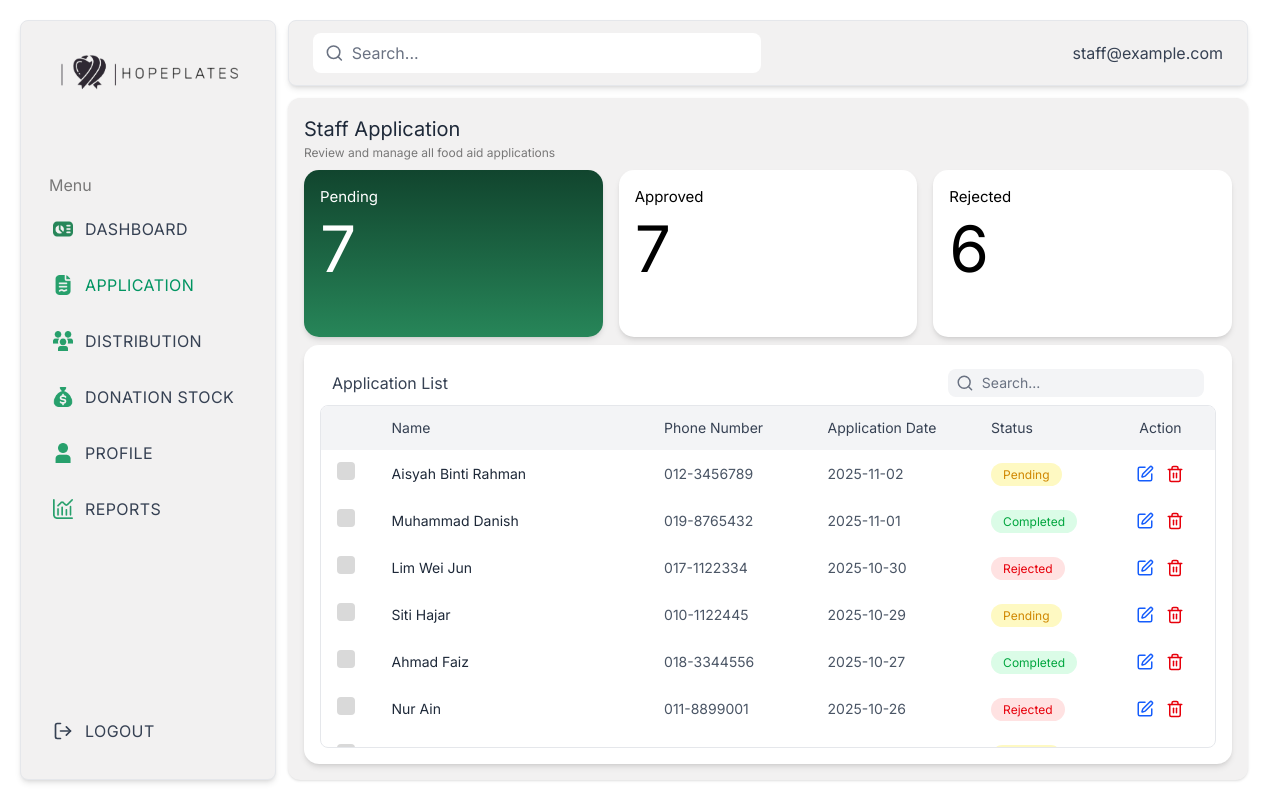
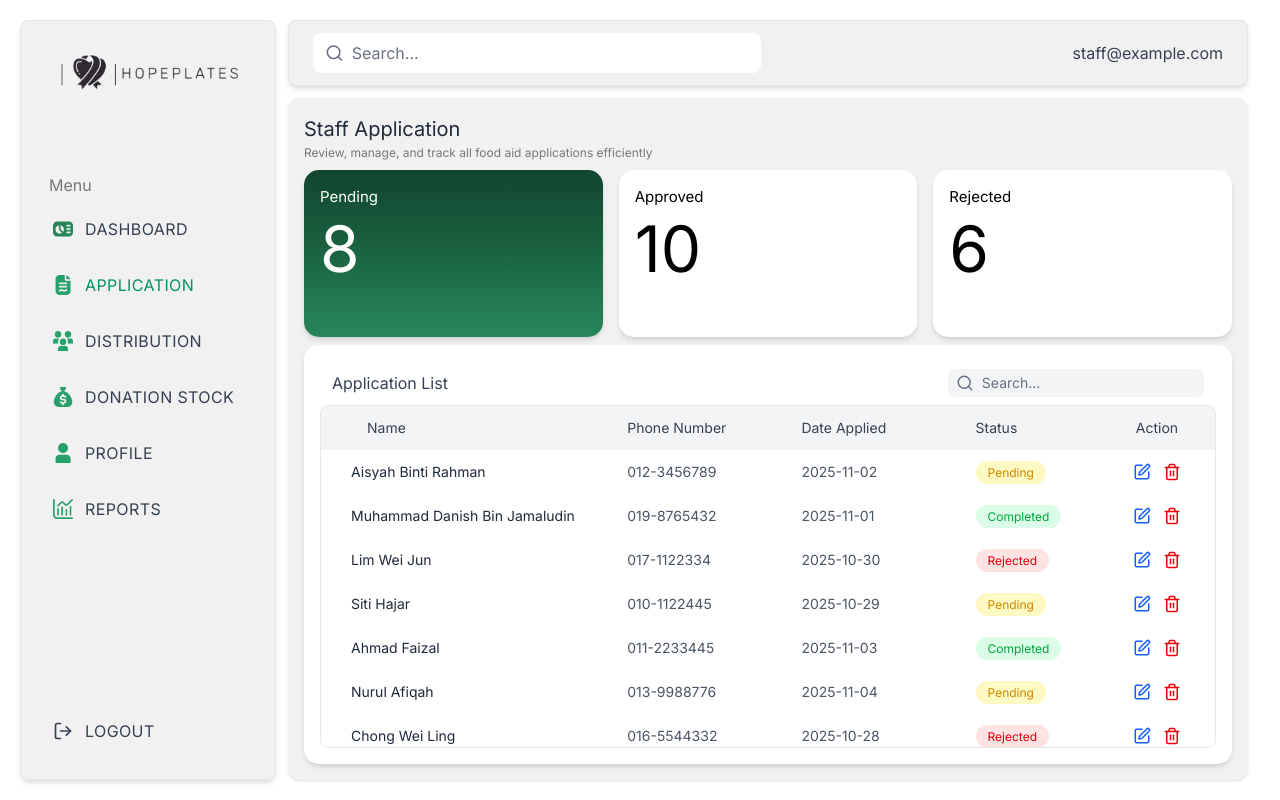
Before and after one commit to danishirwan2424/hopelates, a React (Vite) app: page /staff-application in a window 1280 px wide. Built offline with nearby package versions, Linux system fonts and the light colour scheme.

Commit message:
Update Staff Pages

```diff
--- a/src/pages/dataExample/UserExp.js
+++ b/src/pages/dataExample/UserExp.js
@@ -21,10 +21,11 @@ export const applications = [
     email: "aisyah@example.com",
     household: 5,
     score: 82,
+    package: "None",
   },
   {
     id: 2,
-    name: "Muhammad Danish",
+    name: "Muhammad Danish Bin Jamaludin",
     phone: "019-8765432",
     date: "2025-11-01",
     status: "Completed",
@@ -39,6 +40,7 @@ export const applications = [
     email: "danishirwaninfinite@gmail.com",
     household: 4,
     score: 75,
+    package: "Standard Pack",
   },
   {
     id: 3,
@@ -57,6 +59,7 @@ export const applications = [
     email: "weijun@example.com",
     household: 3,
     score: 42,
+    package: "Basic Pack",
   },
   {
     id: 4,
@@ -75,295 +78,388 @@ export const applications = [
     email: "sitihajar@example.com",
     household: 6,
     score: 91,
+    package: "Premium Pack",
   },
   {
   id: 5,
-    name: "Ahmad Faiz",
-    phone: "018-3344556",
-    date: "2025-10-27",
+  name: "Ahmad Faizal",
+  phone: "011-2233445",
+  date: "2025-11-03",
   status: "Completed",
-    ic: "960521-01-4422",
-    dob: "21/05/1996",
-    address: "5, Jalan Tanjung",
+  ic: "950617-01-3345",
+  dob: "17/06/1995",
+  address: "33, Jalan Merdeka",
+  city: "Kuala Lumpur",
+  state: "Wilayah Persekutuan",
+  postcode: "50000",
+  occupation: "Teacher",
+  salary: 2800,
+  email: "ahmadfaizal@example.com",
+  household: 4,
+  score: 88,
+  package: "Standard Pack",
+},
+{
+  id: 6,
+  name: "Nurul Afiqah",
+  phone: "013-9988776",
+  date: "2025-11-04",
+  status: "Pending",
+  ic: "990502-07-5567",
+  dob: "02/05/1999",
+  address: "77, Jalan Setiawangsa",
+  city: "Kuala Lumpur",
+  state: "Wilayah Persekutuan",
+  postcode: "54200",
+  occupation: "Nurse",
+  salary: 2200,
+  email: "nurulafiqah@example.com",
+  household: 5,
+  score: 79,
+  package: "Premium Pack",
+},
+{
+  id: 7,
+  name: "Chong Wei Ling",
+  phone: "016-5544332",
+  date: "2025-10-28",
+  status: "Rejected",
+  ic: "960809-04-2231",
+  dob: "09/08/1996",
+  address: "15, Jalan Taman Maju",
   city: "Johor Bahru",
   state: "Johor",
   postcode: "81100",
-    occupation: "Driver",
-    salary: 1800,
-    email: "faiz@example.com",
-    household: 4,
-    score: 77,
-  },
-  {
-    id: 6,
-    name: "Nur Ain",
-    phone: "011-8899001",
-    date: "2025-10-26",
-    status: "Rejected",
-    ic: "950402-07-5511",
-    dob: "02/04/1995",
-    address: "32, Jalan Permai",
-    city: "Kuantan",
-    state: "Pahang",
-    postcode: "25050",
-    occupation: "Factory Worker",
-    salary: 2500,
-    email: "ain@example.com",
+  occupation: "Engineer",
+  salary: 3500,
+  email: "chongwei@example.com",
   household: 3,
-    score: 58,
-  },
-  {
-    id: 7,
-    name: "Ali Hamzah",
-    phone: "012-2233445",
-    date: "2025-10-25",
-    status: "Pending",
-    ic: "930101-08-1122",
-    dob: "01/01/1993",
-    address: "9, Kampung Sungai",
-    city: "Kota Bharu",
-    state: "Kelantan",
-    postcode: "15050",
-    occupation: "Fisherman",
-    salary: 1200,
-    email: "alihamzah@example.com",
-    household: 7,
-    score: 89,
+  score: 45,
+  package: "Basic Pack",
 },
 {
   id: 8,
-    name: "Farah Zain",
-    phone: "017-6677889",
-    date: "2025-10-24",
+  name: "Aina Sofea",
+  phone: "019-7766554",
+  date: "2025-10-27",
   status: "Completed",
-    ic: "990914-01-2344",
-    dob: "14/09/1999",
-    address: "55, Jalan Mawar",
+  ic: "970423-08-1122",
+  dob: "23/04/1997",
+  address: "50, Jalan Damai",
   city: "Seremban",
   state: "Negeri Sembilan",
-    postcode: "70200",
-    occupation: "Admin Assistant",
-    salary: 2000,
-    email: "farah@example.com",
+  postcode: "70000",
+  occupation: "Accountant",
+  salary: 3000,
+  email: "ainasofea@example.com",
   household: 4,
-    score: 72,
+  score: 85,
+  package: "Standard Pack",
 },
 {
   id: 9,
-    name: "Hafiz Roslan",
-    phone: "019-4455667",
-    date: "2025-10-23",
+  name: "Hafiz Hakim",
+  phone: "014-3344556",
+  date: "2025-11-05",
   status: "Pending",
-    ic: "970715-05-3322",
+  ic: "980212-09-6677",
+  dob: "12/02/1998",
+  address: "12, Jalan Bukit Tinggi",
+  city: "Kota Kinabalu",
+  state: "Sabah",
+  postcode: "88000",
+  occupation: "Student",
+  salary: 0,
+  email: "hafizhakim@example.com",
+  household: 6,
+  score: 92,
+  package: "Premium Pack",
+},
+{
+  id: 10,
+  name: "Tan Li Mei",
+  phone: "017-4455667",
+  date: "2025-10-26",
+  status: "Rejected",
+  ic: "960901-05-8899",
+  dob: "01/09/1996",
+  address: "34, Jalan Meranti",
+  city: "Kuching",
+  state: "Sarawak",
+  postcode: "93000",
+  occupation: "Designer",
+  salary: 3100,
+  email: "tanlimei@example.com",
+  household: 3,
+  score: 50,
+  package: "Basic Pack",
+},
+{
+  id: 11,
+  name: "Farah Nadia",
+  phone: "012-5566778",
+  date: "2025-11-06",
+  status: "Completed",
+  ic: "990110-03-4455",
+  dob: "10/01/1999",
+  address: "88, Jalan Sungai Besi",
+  city: "Kuala Lumpur",
+  state: "Wilayah Persekutuan",
+  postcode: "57000",
+  occupation: "Chef",
+  salary: 2500,
+  email: "farahnadia@example.com",
+  household: 5,
+  score: 80,
+  package: "Standard Pack",
+},
+{
+  id: 12,
+  name: "Lee Jun Hao",
+  phone: "018-6677889",
+  date: "2025-11-07",
+  status: "Pending",
+  ic: "970715-02-3344",
   dob: "15/07/1997",
-    address: "77, Jalan Damai",
+  address: "25, Jalan Bukit Baru",
+  city: "Melaka",
+  state: "Melaka Tengah",
+  postcode: "75150",
+  occupation: "Technician",
+  salary: 2000,
+  email: "leejunhao@example.com",
+  household: 4,
+  score: 77,
+  package: "Premium Pack",
+},
+{
+  id: 13,
+  name: "Nor Azimah",
+  phone: "013-7788990",
+  date: "2025-11-08",
+  status: "Rejected",
+  ic: "980605-07-2233",
+  dob: "05/06/1998",
+  address: "60, Jalan Seri Kembangan",
+  city: "Petaling Jaya",
+  state: "Selangor",
+  postcode: "43300",
+  occupation: "Teacher",
+  salary: 2700,
+  email: "norazimah@example.com",
+  household: 5,
+  score: 48,
+  package: "Basic Pack",
+},
+{
+  id: 14,
+  name: "Syafiq Ramli",
+  phone: "016-8899001",
+  date: "2025-11-09",
+  status: "Completed",
+  ic: "950321-01-5566",
+  dob: "21/03/1995",
+  address: "11, Jalan Kota Damansara",
+  city: "Petaling Jaya",
+  state: "Selangor",
+  postcode: "47810",
+  occupation: "Programmer",
+  salary: 4000,
+  email: "syafiqramli@example.com",
+  household: 3,
+  score: 90,
+  package: "Premium Pack",
+},
+{
+  id: 15,
+  name: "Amirah Binti Zahid",
+  phone: "012-3344556",
+  date: "2025-11-10",
+  status: "Completed",
+  ic: "980512-04-2233",
+  dob: "12/05/1998",
+  address: "22, Jalan Bukit Tinggi",
+  city: "Klang",
+  state: "Selangor",
+  postcode: "41200",
+  occupation: "Teacher",
+  salary: 1800,
+  email: "amirah@example.com",
+  household: 2,
+  score: 85,
+  package: "Basic Pack",
+},
+{
+  id: 16,
+  name: "Hafiz Bin Rahman",
+  phone: "019-7766554",
+  date: "2025-11-08",
+  status: "Pending",
+  ic: "970214-08-1122",
+  dob: "14/02/1997",
+  address: "10, Taman Seri Alam",
+  city: "Johor Bahru",
+  state: "Johor",
+  postcode: "81200",
+  occupation: "Driver",
+  salary: 1200,
+  email: "hafiz@example.com",
+  household: 5,
+  score: 78,
+  package: "Standard Pack",
+},
+{
+  id: 17,
+  name: "Nurul Izzah",
+  phone: "010-9988776",
+  date: "2025-11-07",
+  status: "Rejected",
+  ic: "990123-03-3344",
+  dob: "23/01/1999",
+  address: "5, Jalan Merpati",
+  city: "Kuala Terengganu",
+  state: "Terengganu",
+  postcode: "21300",
+  occupation: "Student",
+  salary: 0,
+  email: "nurulizzah@example.com",
+  household: 1,
+  score: 92,
+  package: "Basic Pack",
+},
+{
+  id: 18,
+  name: "Adli Bin Mohd Noor",
+  phone: "017-4455667",
+  date: "2025-11-06",
+  status: "Completed",
+  ic: "960811-02-5567",
+  dob: "11/08/1996",
+  address: "33, Jalan Bukit Rimau",
+  city: "Shah Alam",
+  state: "Selangor",
+  postcode: "40460",
+  occupation: "Engineer",
+  salary: 3500,
+  email: "adli@example.com",
+  household: 4,
+  score: 80,
+  package: "Standard Pack",
+},
+{
+  id: 19,
+  name: "Sabrina Binti Ahmad",
+  phone: "012-2233445",
+  date: "2025-11-05",
+  status: "Pending",
+  ic: "970515-01-6677",
+  dob: "15/05/1997",
+  address: "44, Jalan Titiwangsa",
+  city: "Kuala Lumpur",
+  state: "Wilayah Persekutuan",
+  postcode: "53000",
+  occupation: "Designer",
+  salary: 2200,
+  email: "sabrina@example.com",
+  household: 7,
+  score: 88,
+  package: "Premium Pack",
+},
+{
+  id: 20,
+  name: "Farid Bin Osman",
+  phone: "019-3344557",
+  date: "2025-11-04",
+  status: "Completed",
+  ic: "950920-05-7788",
+  dob: "20/09/1995",
+  address: "11, Jalan Impian",
+  city: "Seremban",
+  state: "Negeri Sembilan",
+  postcode: "70100",
+  occupation: "Chef",
+  salary: 2500,
+  email: "farid@example.com",
+  household: 6,
+  score: 82,
+  package: "Standard Pack",
+},
+{
+  id: 21,
+  name: "Aminah Binti Salleh",
+  phone: "010-5566778",
+  date: "2025-11-03",
+  status: "Rejected",
+  ic: "980211-03-8899",
+  dob: "11/02/1998",
+  address: "88, Jalan Damai",
+  city: "Kota Bharu",
+  state: "Kelantan",
+  postcode: "15000",
+  occupation: "Nurse",
+  salary: 1700,
+  email: "aminah@example.com",
+  household: 8,
+  score: 90,
+  package: "Premium Pack",
+},
+{
+  id: 22,
+  name: "Zulkifli Bin Rahman",
+  phone: "017-6677889",
+  date: "2025-11-02",
+  status: "Pending",
+  ic: "960324-06-1123",
+  dob: "24/03/1996",
+  address: "23, Taman Kota Jaya",
   city: "Kuala Lumpur",
   state: "Wilayah Persekutuan",
   postcode: "53200",
-    occupation: "Teacher",
-    salary: 2500,
-    email: "hafiz@example.com",
-    household: 4,
-    score: 85,
+  occupation: "Mechanic",
+  salary: 2100,
+  email: "zulkifli@example.com",
+  household: 0,
+  score: 65,
+  package: "None",
 },
 {
-    id: 10,
-    name: "Aina Sofea",
-    phone: "012-5566778",
-    date: "2025-10-22",
-    status: "Rejected",
-    ic: "000312-02-5566",
-    dob: "12/03/2000",
-    address: "11, Taman Sakura",
-    city: "Klang",
-    state: "Selangor",
-    postcode: "41000",
-    occupation: "Nurse",
-    salary: 2800,
-    email: "aina@example.com",
-    household: 3,
-    score: 48,
-  },
-  {
-  id: 11,
-  name: "Farhan Hakim",
-  phone: "013-6677889",
-  date: "2025-10-18",
+  id: 23,
+  name: "Hani Binti Yusof",
+  phone: "012-7788990",
+  date: "2025-11-01",
   status: "Completed",
-  ic: "990721-05-1234",
-  dob: "21/07/1999",
-  address: "23, Jalan Meranti",
-  city: "Shah Alam",
-  state: "Selangor",
-  postcode: "40000",
-  occupation: "Teacher",
-  salary: 3200,
-  email: "farhan@example.com",
-  household: 4,
-  score: 72,
-},
-{
-  id: 12,
-  name: "Siti Hajar",
-  phone: "014-7788990",
-  date: "2025-10-20",
-  status: "Pending",
-  ic: "010101-03-5678",
-  dob: "01/01/2001",
-  address: "45, Taman Melati",
-  city: "Petaling Jaya",
-  state: "Selangor",
-  postcode: "46000",
-  occupation: "Accountant",
-  salary: 3500,
-  email: "siti@example.com",
-  household: 2,
-  score: 65,
-},
-{
-  id: 13,
-  name: "Ahmad Zulkifli",
-  phone: "012-8899001",
-  date: "2025-10-25",
-  status: "Rejected",
-  ic: "980502-01-4321",
-  dob: "02/05/1998",
-  address: "78, Jalan Ampang",
-  city: "Kuala Lumpur",
-  state: "Wilayah Persekutuan",
-  postcode: "50450",
-  occupation: "Engineer",
-  salary: 4500,
-  email: "ahmadz@example.com",
-  household: 5,
-  score: 50,
-},
-{
-  id: 14,
-  name: "Nurul Aina",
-  phone: "013-9900112",
-  date: "2025-10-28",
-  status: "Completed",
-  ic: "020304-04-8765",
-  dob: "04/03/2002",
-  address: "12, Taman Melur",
+  ic: "990402-07-3345",
+  dob: "02/04/1999",
+  address: "19, Jalan Seri Putra",
   city: "Kajang",
   state: "Selangor",
   postcode: "43000",
-  occupation: "Designer",
-  salary: 3000,
-  email: "nurul@example.com",
+  occupation: "Admin",
+  salary: 2000,
+  email: "hani@example.com",
   household: 3,
-  score: 75,
+  score: 79,
+  package: "Basic Pack",
 },
 {
-  id: 15,
-  name: "Mohd Faiz",
-  phone: "014-0011223",
-  date: "2025-10-30",
-  status: "Pending",
-  ic: "970618-06-9876",
-  dob: "18/06/1997",
-  address: "34, Jalan Setia",
-  city: "Seremban",
-  state: "Negeri Sembilan",
-  postcode: "70000",
-  occupation: "Chef",
-  salary: 2700,
-  email: "faiz@example.com",
-  household: 4,
-  score: 60,
-},
-{
-  id: 16,
-  name: "Aminah Farid",
-  phone: "012-2233445",
-  date: "2025-10-29",
+  id: 24,
+  name: "Syazwan Bin Ismail",
+  phone: "019-8899002",
+  date: "2025-10-31",
   status: "Completed",
-  ic: "990915-03-3344",
-  dob: "15/09/1999",
-  address: "56, Taman Desa",
-  city: "Melaka",
-  state: "Melaka",
-  postcode: "75000",
-  occupation: "Pharmacist",
-  salary: 4000,
-  email: "aminah@example.com",
-  household: 3,
-  score: 80,
-},
-{
-  id: 17,
-  name: "Hafiz Rahman",
-  phone: "013-3344556",
-  date: "2025-10-31",
-  status: "Rejected",
-  ic: "960805-02-4455",
-  dob: "05/08/1996",
-  address: "89, Jalan Tunku",
-  city: "Ipoh",
-  state: "Perak",
-  postcode: "30000",
-  occupation: "Mechanic",
-  salary: 2500,
-  email: "hafiz@example.com",
-  household: 4,
-  score: 45,
-},
-{
-  id: 18,
-  name: "Liyana Sofea",
-  phone: "014-4455667",
-  date: "2025-11-01",
-  status: "Pending",
-  ic: "010720-01-5566",
-  dob: "20/07/2001",
-  address: "22, Taman Ria",
-  city: "Kota Bharu",
-  state: "Kelantan",
-  postcode: "15000",
-  occupation: "Student",
-  salary: 1200,
-  email: "liyana@example.com",
-  household: 5,
-  score: 55,
-},
-{
-  id: 19,
-  name: "Zulkhairi Azman",
-  phone: "012-5566779",
-  date: "2025-11-03",
-  status: "Completed",
-  ic: "980809-07-6677",
-  dob: "09/08/1998",
-  address: "67, Jalan Mawar",
-  city: "Alor Setar",
-  state: "Kedah",
-  postcode: "05000",
-  occupation: "IT Support",
-  salary: 3800,
-  email: "zulkhairi@example.com",
-  household: 2,
-  score: 78,
-},
-{
-  id: 20,
-  name: "Farah Nadia",
-  phone: "013-6677880",
-  date: "2025-11-05",
-  status: "Rejected",
-  ic: "000501-05-7788",
-  dob: "01/05/2000",
-  address: "11, Taman Kenanga",
+  ic: "970723-08-5567",
+  dob: "23/07/1997",
+  address: "27, Jalan Seri Alam",
   city: "Johor Bahru",
   state: "Johor",
-  postcode: "80000",
-  occupation: "Receptionist",
-  salary: 2600,
-  email: "farah@example.com",
-  household: 3,
-  score: 48,
-},
+  postcode: "81200",
+  occupation: "Salesman",
+  salary: 1800,
+  email: "syazwan@example.com",
+  household: 5,
+  score: 84,
+  package: "Standard Pack",
+}
 
 ];
 
--- a/src/pages/staff/StaffApplication.jsx
+++ b/src/pages/staff/StaffApplication.jsx
@@ -141,7 +141,7 @@ const handleSort = (field) => {
           <header className="flex-shrink-0">
             <h1 className="text-[20px] text-gray-800">Staff Application</h1>
             <p className="text-[12px] text-black opacity-[50%] mb-2">
-              Review and manage all food aid applications
+              Review, manage, and track all food aid applications efficiently
             </p>
           </header>
 
@@ -183,11 +183,12 @@ const handleSort = (field) => {
               <table className="min-w-full text-sm text-left border-collapse">
                 <thead className="bg-gray-100 text-gray-700 sticky top-0 z-10">
                   <tr>
-                    <th className="py-3 px-4 w-[50px]"></th>
-                    <th className="py-3 px-4 w-[250px] cursor-pointer"
-                      onClick={() => handleSort("name")}>
-                      Name {sortBy === "name" ? (sortOrder === "asc" ? "▲" : "▼") : ""}
+                    <th className="py-3 px-4 w-[250px] cursor-pointer" onClick={() =>   handleSort("name")}>
+                      <span className="ml-[30px]">
+                        Name {sortBy === "name" ? (sortOrder === "asc" ? "▲" : "▼") : ""}
+                      </span>
                     </th>
+
                     <th
                       className="py-3 px-4 w-[150px] cursor-pointer"
                       onClick={() => handleSort("phone")}
@@ -198,7 +199,7 @@ const handleSort = (field) => {
                       className="py-3 px-4 w-[150px] cursor-pointer"
                       onClick={() => handleSort("date")}
                     >
-                      Application Date {sortBy === "date" ? (sortOrder === "asc" ? "▲" : "▼") : ""}
+                      Date Applied {sortBy === "date" ? (sortOrder === "asc" ? "▲" : "▼") : ""}
                     </th>
                     <th
                       className="py-3 px-4 w-[120px] cursor-pointer"
@@ -212,10 +213,8 @@ const handleSort = (field) => {
                 <tbody className="border-none">
                   {filteredApps.map((app) => (
                     <tr key={app.id} className="hover:bg-gray-50 transition-colors">
-                      <td className="py-3 px-4">
-                        <input type="checkbox" />
-                      </td>
-                      <td className="py-3 px-4 font-medium text-gray-800">{app.name}</td>
+
+                      <td className="py-3 font-medium text-gray-800 pl-[30px]">{app.name}</td>
                       <td className="py-3 px-4 text-gray-600">{app.phone}</td>
                       <td className="py-3 px-4 text-gray-600">{app.date}</td>
                       <td className="py-3 px-4">
--- a/src/pages/staff/StaffDistribution.jsx
+++ b/src/pages/staff/StaffDistribution.jsx
@@ -28,6 +28,18 @@ function StaffDistribution() {
     }
   };
 
+// Package Badge Colors
+const getPackageColor = (packageName) => {
+  const colors = {
+    "None": "text-gray-600 bg-gray-100",
+    "Basic Pack": "text-blue-600 bg-blue-100",
+    "Standard Pack": "text-purple-600 bg-purple-100",
+    "Premium Pack": "text-yellow-600 bg-yellow-100",
+  };
+  return colors[packageName] || "text-gray-600 bg-gray-100";
+};
+
+
   // Filtered & Sorted Applications based on search
   const filteredApps = applications
     .filter(app =>
@@ -41,6 +53,10 @@ function StaffDistribution() {
       else if (sortBy === "phone") { valA = a.phone; valB = b.phone; }
       else if (sortBy === "date") { valA = new Date(a.date); valB = new Date(b.date); }
       else if (sortBy === "status") { valA = a.status.toLowerCase(); valB = b.status.toLowerCase(); }
+      else if (sortBy === "package") {
+        valA = a.package.toLowerCase();
+        valB = b.package.toLowerCase();
+      }
       if (valA < valB) return sortOrder === "asc" ? -1 : 1;
       if (valA > valB) return sortOrder === "asc" ? 1 : -1;
       return 0;
@@ -97,7 +113,7 @@ function StaffDistribution() {
           <header className="flex-shrink-0 mb-4">
             <h1 className="text-[20px] text-gray-800">Staff Distribution</h1>
             <p className="text-[12px] text-black opacity-[50%]">
-              Food Donation Distribution Processing and Management
+              Manage and coordinate food aid distribution efficiently
             </p>
           </header>
 
@@ -121,30 +137,45 @@ function StaffDistribution() {
               <table className="min-w-full text-sm text-left border-collapse">
                 <thead className="bg-gray-100 text-gray-700 sticky top-0 z-10">
                   <tr>
-                    <th className="py-3 px-4 w-[50px]"></th>
                     <th className="py-3 px-4 w-[250px] cursor-pointer" onClick={() => handleSort("name")}>
+                      <span className="ml-[30px]">
                         Name {sortBy === "name" ? (sortOrder === "asc" ? "▲" : "▼") : ""}
+                      </span>
+                    </th>
+                    <th className="py-3 px-4 w-[150px] cursor-pointer" onClick={() => handleSort("package")}>
+                    <span className="ml-[20px]">
+                      Package {sortBy === "package" ? (sortOrder === "asc" ? "▲" : "▼") : ""}
+                    </span>
                     </th>
                     <th className="py-3 px-4 w-[150px] cursor-pointer" onClick={() => handleSort("phone")}>
+                    <span className="ml-[20px]">
                       Phone {sortBy === "phone" ? (sortOrder === "asc" ? "▲" : "▼") : ""}
+                    </span>
                     </th>
-                    <th className="py-3 px-4 w-[150px] cursor-pointer" onClick={() => handleSort("date")}>
-                      Date {sortBy === "date" ? (sortOrder === "asc" ? "▲" : "▼") : ""}
+                    <th className="py-3 px-[10px] w-[150px] cursor-pointer" onClick={() => handleSort("date")}>
+                    <span className="mr-[0px]">
+                      Date Applied {sortBy === "date" ? (sortOrder === "asc" ? "▲" : "▼") : ""}
+                    </span>
                     </th>
                     <th className="py-3 px-4 w-[120px] cursor-pointer" onClick={() => handleSort("status")}>
+                    <span className="ml-[10px]">
                       Status {sortBy === "status" ? (sortOrder === "asc" ? "▲" : "▼") : ""}
+                    </span>
                     </th>
                     <th className="py-3 px-4 w-[180px] text-center">Action</th>
                   </tr>
                 </thead>
 
+
 <tbody className="border-none">
   {filteredApps.map((applicant) => (
     <tr key={applicant.id} className="hover:bg-gray-50 transition-colors">
+      <td className="py-3 font-medium text-gray-800 pl-[30px]">{applicant.name}</td>
       <td className="py-3 px-4">
-                        <input type="checkbox" />
+        <span className={`px-3 py-1 rounded-full text-xs font-medium ${getPackageColor(applicant.     package)}`}>
+          {applicant.package}
+        </span>
       </td>
-                      <td className="py-3 px-4 font-medium text-gray-800">{applicant.name}</td>
       <td className="py-3 px-4 text-gray-600">{applicant.phone}</td>
       <td className="py-3 px-4 text-gray-600">{applicant.date}</td>
       <td className="py-3 px-4">
@@ -169,6 +200,7 @@ function StaffDistribution() {
     </tr>
   ))}
 </tbody>
+
               </table>
             </div>
           </section>
--- a/src/pages/staff/StaffDonation.jsx
+++ b/src/pages/staff/StaffDonation.jsx
@@ -23,7 +23,7 @@
               <header className="flex-shrink-0">
                 <h1 className="text-[20px] text-gray-800">Staff Donation Stock</h1>
                 <p className="text-[12px] text-black opacity-[50%] mb-2">
-                  Food Donation Distribution Processing and Management
+                  Track, manage, and monitor all food donation inventory
                 </p>
               </header>
 
```
Lines whose indentation alone changed are shown as unchanged.
